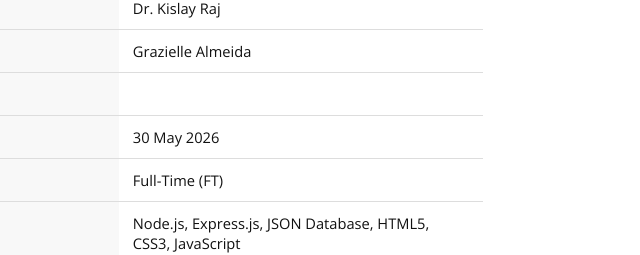
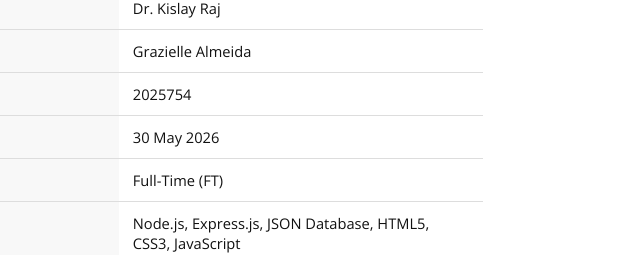
Before and after one commit to 2025754-glitch/ca-2-WD-2025754, a website: page cover-page.html in a window 1280 px wide. Shown: the part 513-768 px from the top of the page, 471-1111 px from the left. Drawn offline with nearby package versions, Linux system fonts and the light colour scheme.

Commit message:
Add student number to cover page (2025754)

```diff
--- a/cover-page.html
+++ b/cover-page.html
@@ -211,7 +211,7 @@
     <tr><td>Assignment Weighting</td>  <td>60%</td></tr>
     <tr><td>Lecturer</td>              <td>Dr. Kislay Raj</td></tr>
     <tr><td>Student Name</td>          <td>Grazielle Almeida</td></tr>
-    <tr><td>Student Number</td>        <td><!-- FILL IN YOUR STUDENT NUMBER --></td></tr>
+    <tr><td>Student Number</td>        <td>2025754</td></tr>
     <tr><td>Submission Date</td>       <td>30 May 2026</td></tr>
     <tr><td>Delivery Mode</td>         <td>Full-Time (FT)</td></tr>
     <tr><td>Technology Stack</td>      <td>Node.js, Express.js, JSON Database, HTML5, CSS3, JavaScript</td></tr>
```
